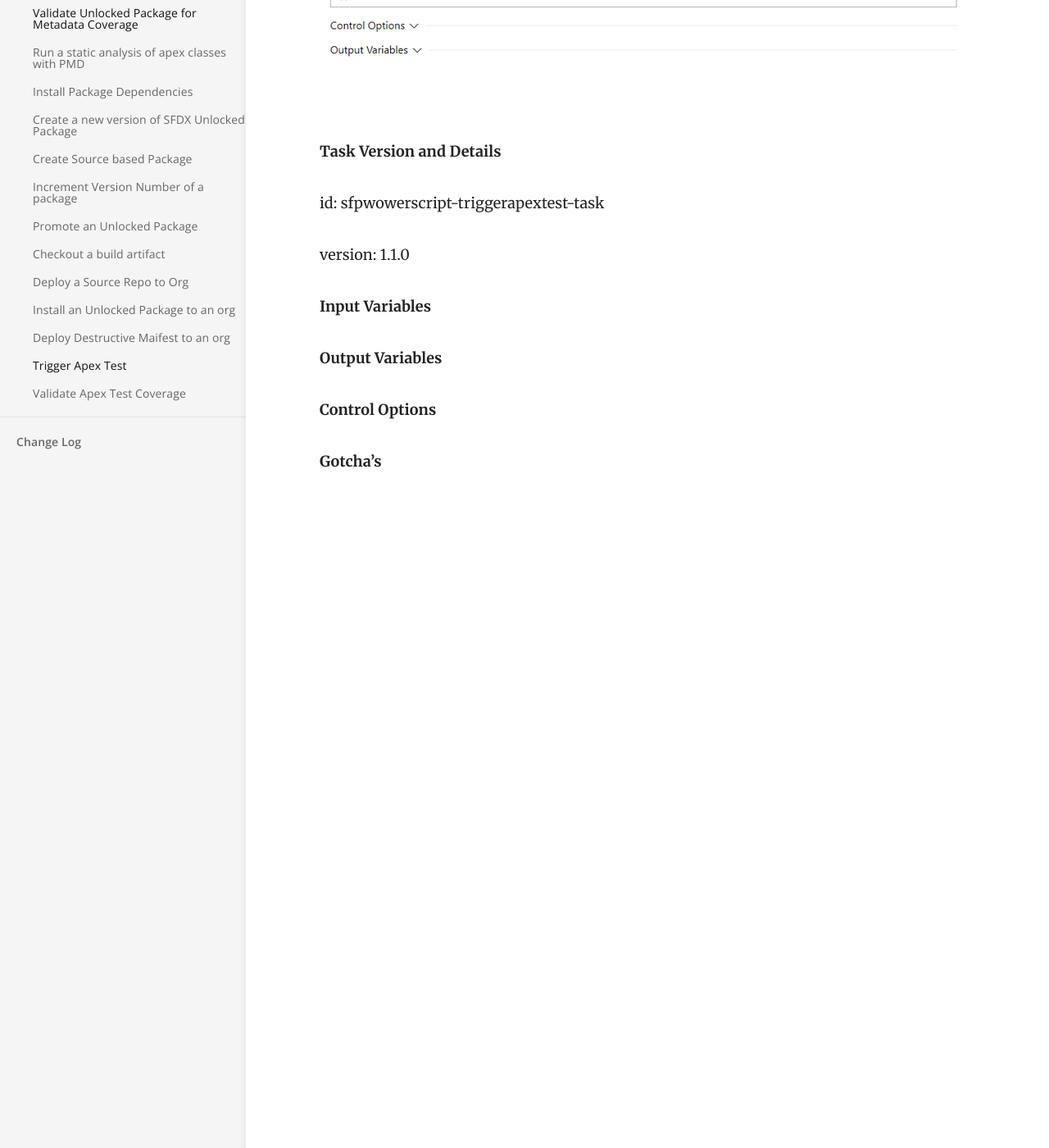
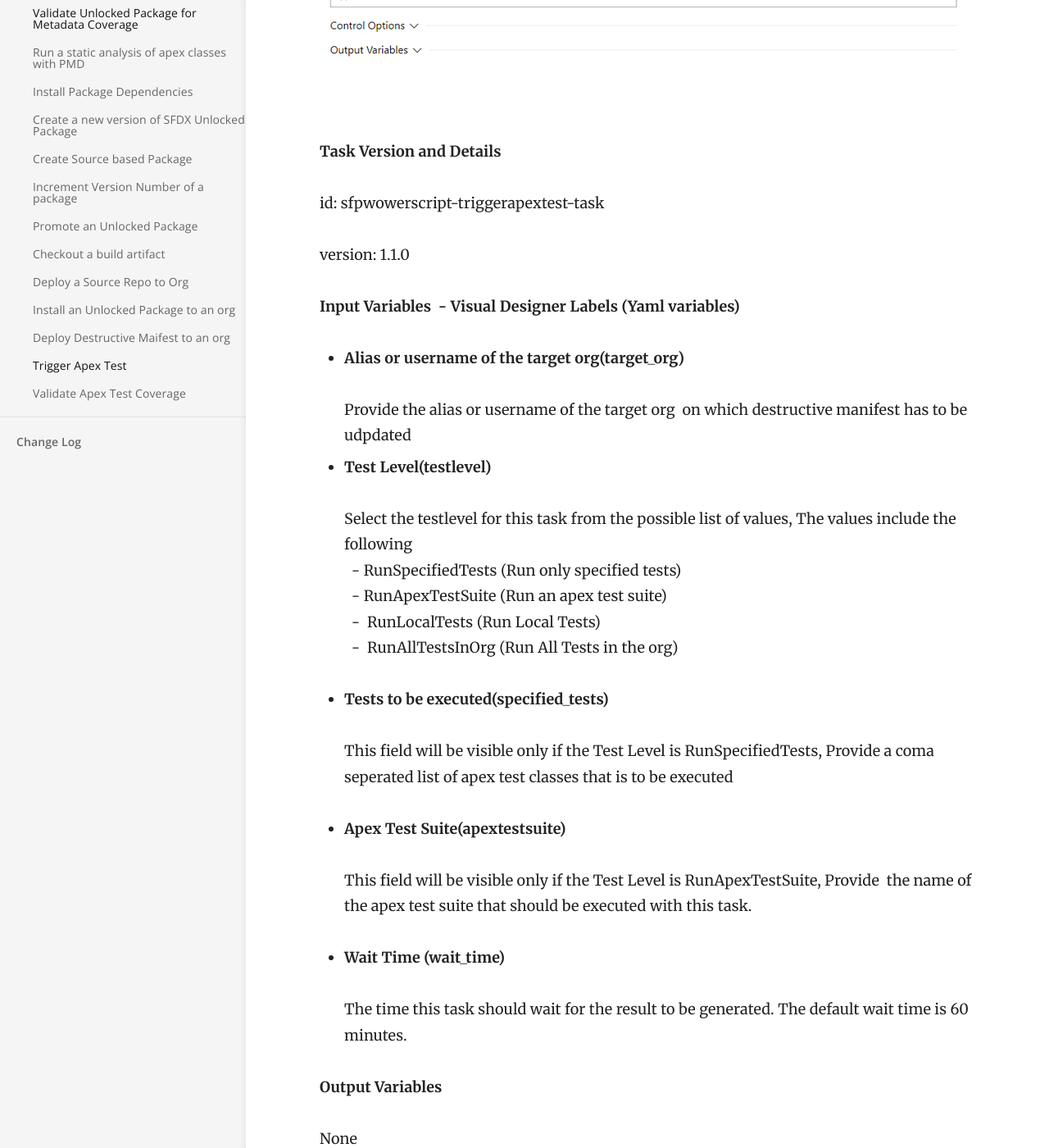
Before and after one commit to nbatterham/sfpowerscripts-doc, a Jekyll site: the page built from _docs/Tasks/Testing Tasks/Trigger Apex Test.md, in a window 1280 px wide and 1400 px high, scrolled down 638 px. Shown: the whole window at 82% size. Built offline with Jekyll 4.4.1, drawn with Linux system fonts in a browser that asks for light colours; some of the changed text lies outside the part shown.

Commit message:
Updated '_docs/Tasks/Testing Tasks/Trigger Apex Test.md' via CloudCannon

```diff
--- a/_docs/Tasks/Testing Tasks/Trigger Apex Test.md
+++ b/_docs/Tasks/Testing Tasks/Trigger Apex Test.md
@@ -16,10 +16,29 @@ id: sfpwowerscript-triggerapextest-task
 
 version: 1.1.0
 
-**Input Variables**
+**Input Variables&nbsp; - Visual Designer Labels (Yaml variables)**
+
+* **Alias or username of the target org(target\_org)**<br><br>Provide the alias or username of the target org&nbsp; on which destructive manifest has to be udpdated
+* **Test Level(testlevel)**<br><br>Select the testlevel for this task from the possible list of values, The values include the following<br>&nbsp; - RunSpecifiedTests (Run only specified tests)<br>&nbsp; - RunApexTestSuite (Run an apex test suite)<br>&nbsp; - &nbsp;RunLocalTests (Run Local Tests)<br>&nbsp; - &nbsp;RunAllTestsInOrg (Run All Tests in the org)
+
+* **Tests to be executed(specified\_tests)**<br><br>This field will be visible only if the Test Level is RunSpecifiedTests, Provide a coma seperated list of apex test classes that is to be executed
+
+* **Apex Test Suite(apextestsuite)**<br><br>This field will be visible only if the Test Level is RunApexTestSuite, Provide&nbsp; the name of the apex test suite that should be executed with this task.
+
+* **Wait Time (wait\_time)**<br><br>The time this task should wait for the result to be generated. The default wait time is 60 minutes.
 
 **Output Variables**
 
+None
+
 **Control Options**
 
+None
+
 **Gotcha's**
+
+None
+
+**Changelog**
+
+* 1\.1.0 Initial Version
```
